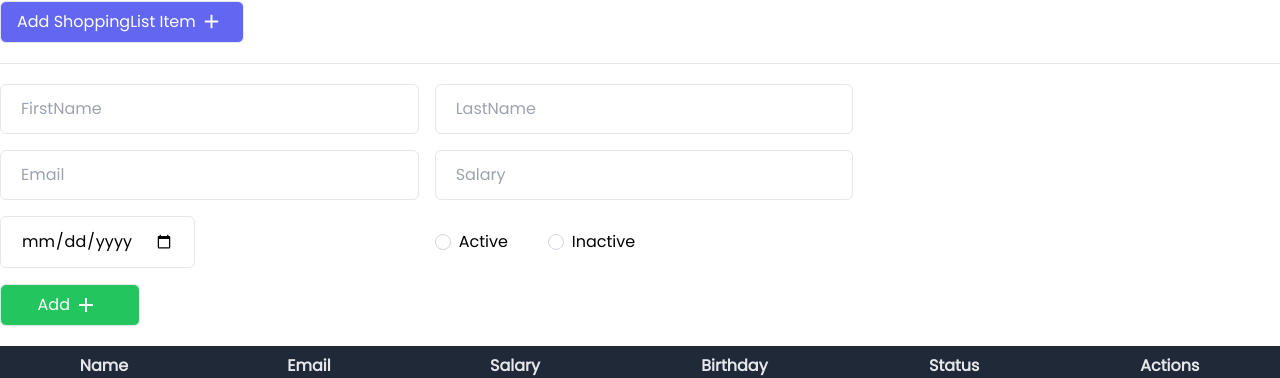
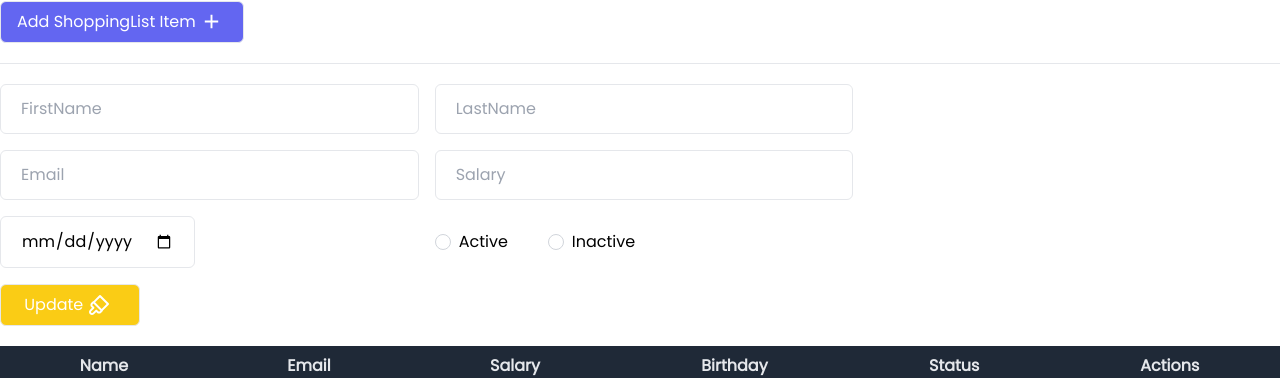
Before and after one commit to MUNIF-2242/nextjs-todo-fa, a Next.js app: page / in a window 1280 px wide. Both pictures are taken after a click on the button "Add ShoppingList Item". Shown: the part 167-545 px from the top of the page. Built offline with nearby package versions, Linux system fonts and the light colour scheme; no server answers; the database is empty.

Commit message:
update toggle form complete.complet playlist 69

```diff
--- a/components/form.js
+++ b/components/form.js
@@ -2,7 +2,7 @@ import UpdateUserForm from './updateUserForm';
 import AddUserForm from './addUserForm';
 
 export default function Form() {
-  const flag = true;
+  const flag = false;
 
   return (
     <div className='container mx-auto py-5'>
--- a/pages/index.js
+++ b/pages/index.js
@@ -3,12 +3,15 @@ import { useState } from 'react';
 import { BiPlus } from 'react-icons/bi';
 import Form from '../components/form';
 import Table from '../components/table';
+import { useSelector, useDispatch } from 'react-redux';
+import { toggleChangeAction } from '../redux/reducer';
 
 export default function Home() {
-  const [visible, setVisible] = useState(false);
+  const visible = useSelector((state) => state.app.client.toggleForm);
+  const dispatch = useDispatch();
 
   const handler = () => {
-    setVisible(!visible);
+    dispatch(toggleChangeAction());
   };
   return (
     <section>
```
